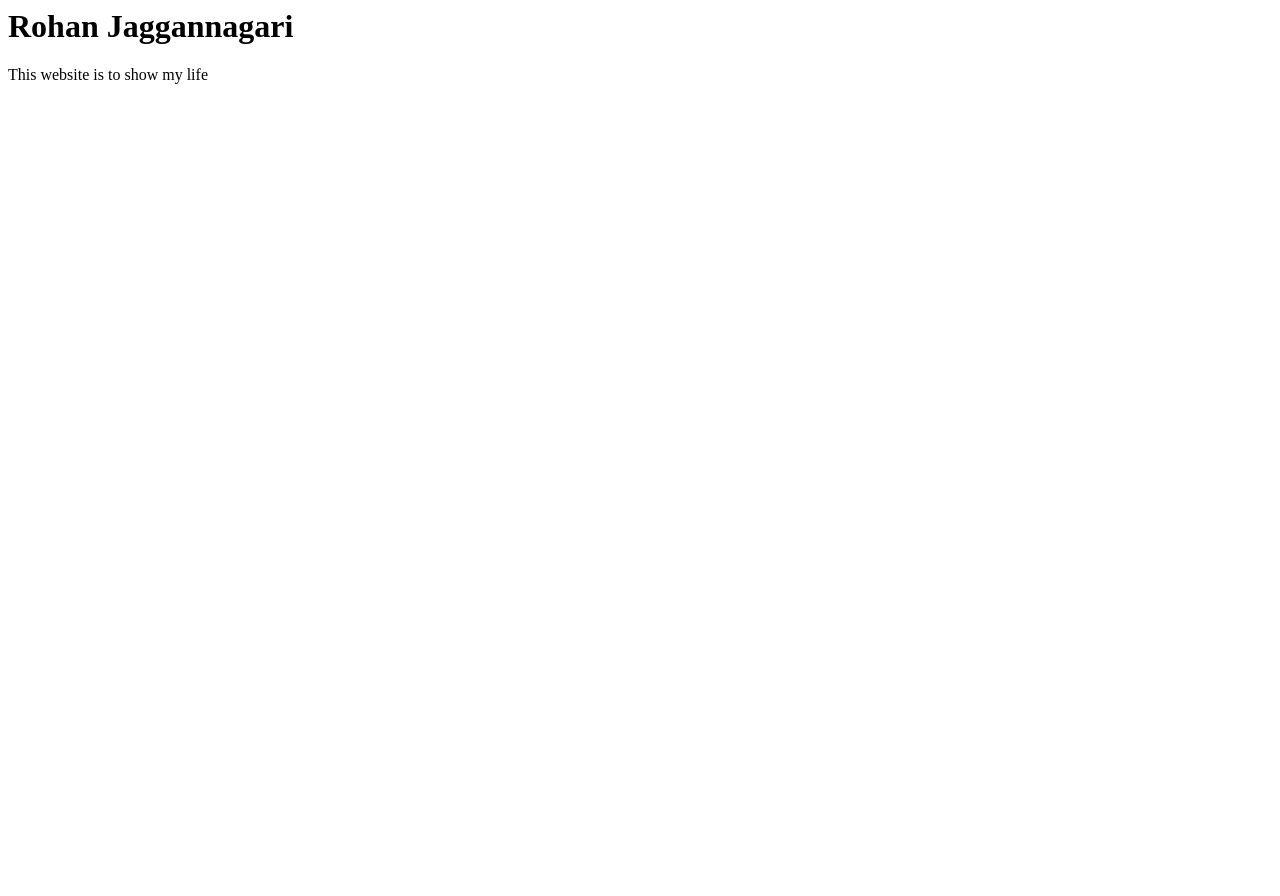
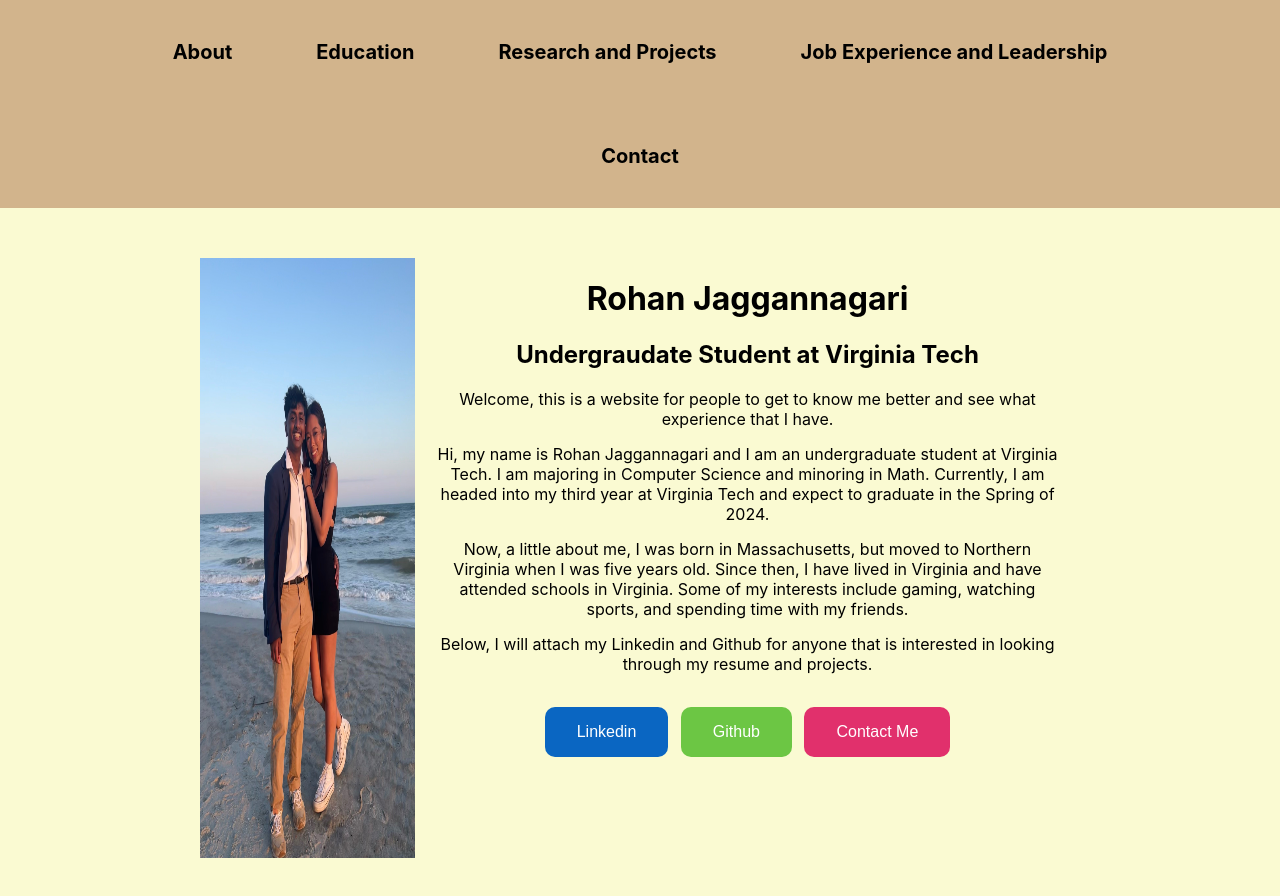
Before and after one commit to rjaggannagari/Resume_Website, a plain HTML site: page index.html in a window 1280 px wide. Before the commit the page ends 800 px from the top, so only its background shows below. Drawn offline with Linux system fonts and the light colour scheme.

Commit message:
First Page Done

```diff
--- /dev/null
+++ b/aboutStyle.css
@@ -0,0 +1,174 @@
+body {
+    margin: 0;
+    background: lightgoldenrodyellow;
+    background-repeat: no-repeat;
+    background-attachment: fixed;
+    background-size: 100% 100%;
+}
+
+.center {
+    display: block;
+    margin-left: auto;
+    margin-right: auto;
+    width: 50%;
+}
+
+.navigation {
+    width: 80%;
+    margin: 0 auto;
+}
+
+header {
+    background: tan;
+}
+
+header::after {
+    content: "";
+    display: table;
+    clear: both;
+}
+
+nav ul {
+    margin: 0;
+    padding: 0;
+    list-style: none;
+    text-align: center;
+}
+
+nav li {
+    display: inline-block;
+    margin: 40px;
+}
+
+nav a {
+    color: black;
+    text-decoration: none;
+    font-family: -apple-system, BlinkMacSystemFont, 'Segoe UI', Roboto, Oxygen, Ubuntu, Cantarell, 'Open Sans', 'Helvetica Neue', sans-serif;
+    font-size: 20px;
+    font-weight: bold;
+}
+
+nav a:hover{
+    color: white;
+}
+
+.box
+{
+    margin-top: 50px;
+    margin-bottom: 50px;
+    margin-left: 200px;
+    width: 450px;
+    height: 600px;
+}
+
+img
+{
+    text-align: left;
+    width: 100%;
+    height: 100%;
+}
+
+#parent
+{
+    display: flex;
+    margin-left: 200px;
+    margin-right: 200px;
+    margin-top: 50px;
+    margin-bottom: 50px;
+    height: 600px;
+}
+
+#narrow
+{
+    width: 625px;
+    font-family: -apple-system, BlinkMacSystemFont, 'Segoe UI', Roboto, Oxygen, Ubuntu, Cantarell, 'Open Sans', 'Helvetica Neue', sans-serif;
+    text-align: center;
+    margin-left: 20px;
+    margin-right: 20px;
+}
+
+#wide
+{
+    flex: 1;
+}
+
+.name
+{
+    margin-left: 20px;
+    margin-right: 20px;
+}
+
+.grade
+{
+    margin-left: 20px;
+    margin-right: 20px;
+}
+
+.p1
+{
+    margin-bottom: 15px;
+}
+
+.p2
+{
+    margin-bottom: 15px;
+}
+
+.p2
+{
+    margin-bottom: 15px;
+}
+
+.p3
+{
+    margin-bottom: 15px;
+}
+
+.p4
+{
+    margin-bottom: 25px;
+}
+
+.button
+{
+    background-color: #0A66C2;
+    color: white;
+    padding: 16px 32px;
+    text-align: center;
+    text-decoration: none;
+    border: none;
+    display: inline-block;
+    font-size: 16px;
+    margin: 8px 4px;
+    cursor: pointer;
+    transition-duration: 0.4s;
+    border-radius: 10px;
+}
+
+.button1:hover
+{
+    background-color: white;
+    color: #0A66C2;
+}
+
+.button2
+{
+    background-color: #6CC644;
+}
+
+.button2:hover
+{
+    background-color: white;
+    color: #6CC644;
+}
+
+.button3
+{
+    background-color: #E1306C;
+}
+
+.button3:hover
+{
+    background-color: white;
+    color: #E1306C;
+}
--- /dev/null
+++ b/contactStyle.css
@@ -0,0 +1,53 @@
+body {
+    margin: 0;
+    background: lightgoldenrodyellow;
+    background-repeat: no-repeat;
+    background-attachment: fixed;
+    background-size: 100% 100%;
+}
+
+.center {
+    display: block;
+    margin-left: auto;
+    margin-right: auto;
+    width: 50%;
+}
+
+.navigation {
+    width: 80%;
+    margin: 0 auto;
+}
+
+header {
+    background: tan;
+}
+
+header::after {
+    content: "";
+    display: table;
+    clear: both;
+}
+
+nav ul {
+    margin: 0;
+    padding: 0;
+    list-style: none;
+    text-align: center;
+}
+
+nav li {
+    display: inline-block;
+    margin: 40px;
+}
+
+nav a {
+    color: black;
+    text-decoration: none;
+    font-family: -apple-system, BlinkMacSystemFont, 'Segoe UI', Roboto, Oxygen, Ubuntu, Cantarell, 'Open Sans', 'Helvetica Neue', sans-serif;
+    font-size: 20px;
+    font-weight: bold;
+}
+
+nav a:hover{
+    color: white;
+}
--- /dev/null
+++ b/educationStyle.css
@@ -0,0 +1,53 @@
+body {
+    margin: 0;
+    background: lightgoldenrodyellow;
+    background-repeat: no-repeat;
+    background-attachment: fixed;
+    background-size: 100% 100%;
+}
+
+.center {
+    display: block;
+    margin-left: auto;
+    margin-right: auto;
+    width: 50%;
+}
+
+.navigation {
+    width: 80%;
+    margin: 0 auto;
+}
+
+header {
+    background: tan;
+}
+
+header::after {
+    content: "";
+    display: table;
+    clear: both;
+}
+
+nav ul {
+    margin: 0;
+    padding: 0;
+    list-style: none;
+    text-align: center;
+}
+
+nav li {
+    display: inline-block;
+    margin: 40px;
+}
+
+nav a {
+    color: black;
+    text-decoration: none;
+    font-family: -apple-system, BlinkMacSystemFont, 'Segoe UI', Roboto, Oxygen, Ubuntu, Cantarell, 'Open Sans', 'Helvetica Neue', sans-serif;
+    font-size: 20px;
+    font-weight: bold;
+}
+
+nav a:hover{
+    color: white;
+}
--- a/index.html
+++ b/index.html
@@ -4,9 +4,52 @@
     <meta http-equiv="X-UA-Compatible" content="IE=edge">
     <meta name="viewport" content="width=device-width, initial-scale=1.0">
     <title>Document</title>
+    <link rel="stylesheet" href="aboutStyle.css">
 </head>
+
+<header>
+    <div class="navigation">
+        <nav>
+            <ul>
+                <li><a href="index.html">About</a></li>
+                <li><a href="education.html">Education</a></li>
+                <li><a href="research.html">Research and Projects</a></li>
+                <li><a href="jobs.html">Job Experience and Leadership</a></li>
+                <li><a href="contact.html">Contact</a></li>
+            </ul>
+        </nav>
+      </div>
+</header>
+
 <body>
-    <h1>Rohan Jaggannagari</h1>
-    <p>This website is to show my life</p>
+    <div id="parent">
+        <div id="wide">
+            <img src="cover_photo.JPG" alt="Photo of Rohan">
+        </div>
+        <div id="narrow">
+            <div class="name">
+                <h1>Rohan Jaggannagari</h1>
+            </div>
+            <div class="grade">
+                <h2>Undergraudate Student at Virginia Tech</h2>
+            </div>
+            <div class="p1">
+                <p1>Welcome, this is a website for people to get to know me better and see what experience that I have.</p1>
+            </div>
+            <div class="p2">
+                Hi, my name is Rohan Jaggannagari and I am an undergraduate student at Virginia Tech. I am majoring in Computer Science and minoring in Math. Currently, I am headed into my third year at Virginia Tech and expect to graduate in the Spring of 2024.
+            </div>
+            <div class="p3">
+                Now, a little about me, I was born in Massachusetts, but moved to Northern Virginia when I was five years old. Since then, I have lived in Virginia and have attended schools in Virginia. Some of my interests include gaming, watching sports, and spending time with my friends.
+            </div>
+            <div class="p4">
+                Below, I will attach my Linkedin and Github for anyone that is interested in looking through my resume and projects.
+            </div>
+            <button class="button button1" onclick="location.href='https://www.linkedin.com/in/rohan-jaggannagari-072a46202/'"">Linkedin</button>
+            <button class="button button2" onclick="location.href='https://github.com/rjaggannagari'"">Github</button>
+            <button class="button button3" onclick="location.href='contact.html'"">Contact Me</button>
+        </div>
+      </div>
 </body>
+
 </html>
--- /dev/null
+++ b/jobsStyle.css
@@ -0,0 +1,53 @@
+body {
+    margin: 0;
+    background: lightgoldenrodyellow;
+    background-repeat: no-repeat;
+    background-attachment: fixed;
+    background-size: 100% 100%;
+}
+
+.center {
+    display: block;
+    margin-left: auto;
+    margin-right: auto;
+    width: 50%;
+}
+
+.navigation {
+    width: 80%;
+    margin: 0 auto;
+}
+
+header {
+    background: tan;
+}
+
+header::after {
+    content: "";
+    display: table;
+    clear: both;
+}
+
+nav ul {
+    margin: 0;
+    padding: 0;
+    list-style: none;
+    text-align: center;
+}
+
+nav li {
+    display: inline-block;
+    margin: 40px;
+}
+
+nav a {
+    color: black;
+    text-decoration: none;
+    font-family: -apple-system, BlinkMacSystemFont, 'Segoe UI', Roboto, Oxygen, Ubuntu, Cantarell, 'Open Sans', 'Helvetica Neue', sans-serif;
+    font-size: 20px;
+    font-weight: bold;
+}
+
+nav a:hover{
+    color: white;
+}
--- /dev/null
+++ b/researchStyle.css
@@ -0,0 +1,53 @@
+body {
+    margin: 0;
+    background: lightgoldenrodyellow;
+    background-repeat: no-repeat;
+    background-attachment: fixed;
+    background-size: 100% 100%;
+}
+
+.center {
+    display: block;
+    margin-left: auto;
+    margin-right: auto;
+    width: 50%;
+}
+
+.navigation {
+    width: 80%;
+    margin: 0 auto;
+}
+
+header {
+    background: tan;
+}
+
+header::after {
+    content: "";
+    display: table;
+    clear: both;
+}
+
+nav ul {
+    margin: 0;
+    padding: 0;
+    list-style: none;
+    text-align: center;
+}
+
+nav li {
+    display: inline-block;
+    margin: 40px;
+}
+
+nav a {
+    color: black;
+    text-decoration: none;
+    font-family: -apple-system, BlinkMacSystemFont, 'Segoe UI', Roboto, Oxygen, Ubuntu, Cantarell, 'Open Sans', 'Helvetica Neue', sans-serif;
+    font-size: 20px;
+    font-weight: bold;
+}
+
+nav a:hover{
+    color: white;
+}
```
Also changed, not shown: contact.html (added, +27 -0 lines), education.html (added, +27 -0 lines), jobs.html (added, +27 -0 lines), research.html (added, +27 -0 lines), cover_photo.JPG (added), 1 other file.
